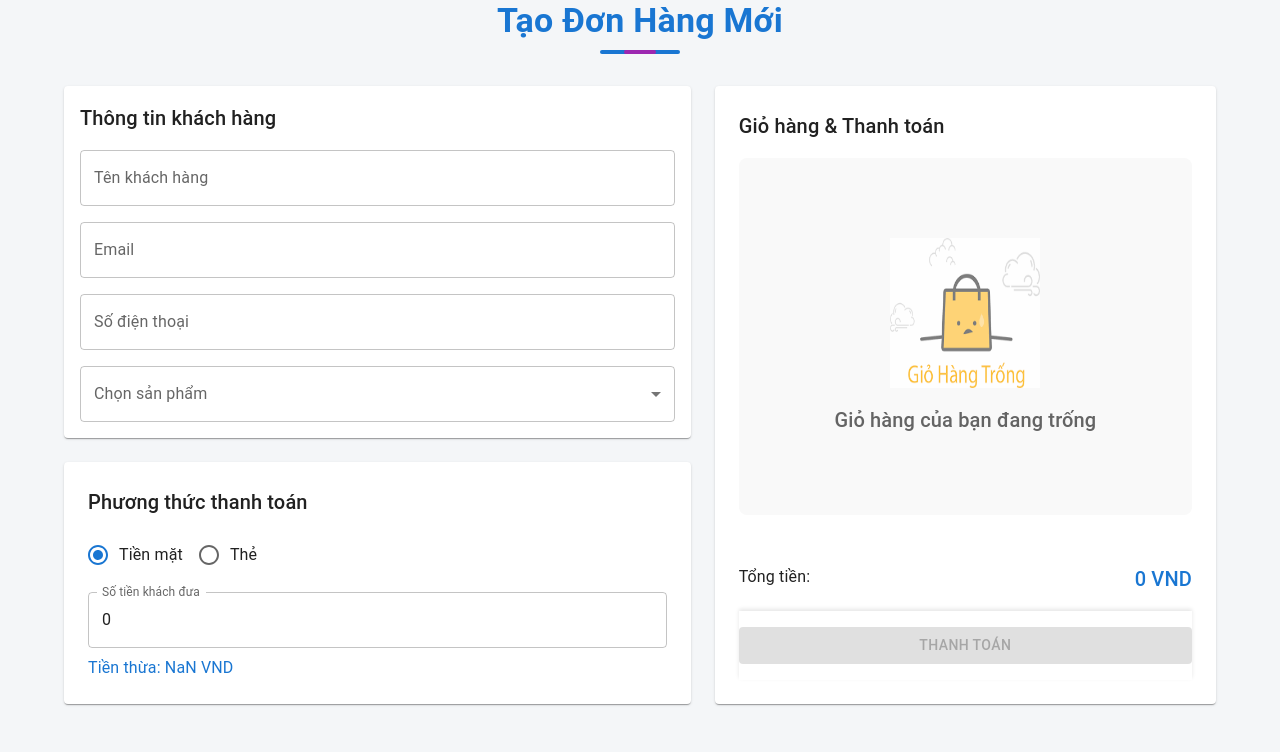
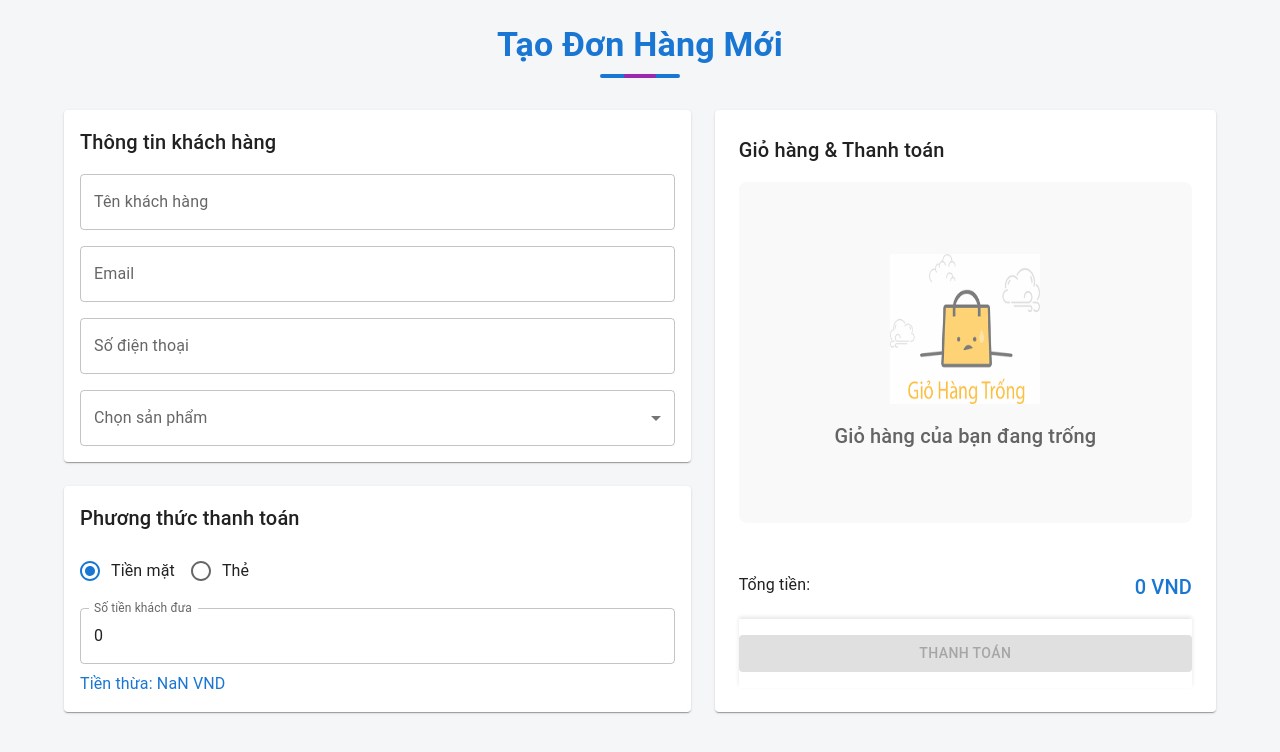
Before and after one commit to hongson1003/Mona_Test_NguyenHongSon, a React (Vite) app: page / in a window 1280 px wide. Shown: the top 752 px of the page. Built offline with nearby package versions, Linux system fonts and the light colour scheme.

Commit message:
ref: Refactor code voucher

```diff
--- a/src/components/CartItem.tsx
+++ b/src/components/CartItem.tsx
@@ -1,17 +1,21 @@
-import { ICartItem } from "@/models";
+import { ICartItem, IVoucher } from "@/models";
 import AddIcon from "@mui/icons-material/Add";
 import DeleteIcon from "@mui/icons-material/Delete";
 import RemoveIcon from "@mui/icons-material/Remove";
-import { Box, IconButton, Typography } from "@mui/material";
+import { Box, IconButton, MenuItem, Select, Typography } from "@mui/material";
 
 const CartItem = ({
   item,
   onRemove,
   onUpdateQuantity,
+  vouchers,
+  onSelectVoucher,
 }: {
   item: ICartItem;
   onRemove: (id: number) => void;
   onUpdateQuantity: (id: number, quantity: number) => void;
+  vouchers: IVoucher[];
+  onSelectVoucher: (itemId: number, voucherId: number | null) => void;
 }) => {
   return (
     <Box
@@ -39,6 +43,16 @@ const CartItem = ({
         <Typography variant="body2" color="textSecondary">
           {item.product.price.toLocaleString()} VND
         </Typography>
+
+        {/* Chọn phiếu giảm giá */}
+        <Select displayEmpty fullWidth size="small" sx={{ mt: 1 }}>
+          <MenuItem value="">Không sử dụng voucher</MenuItem>
+          {vouchers.map((voucher) => (
+            <MenuItem key={voucher.code} value={voucher.code}>
+              {voucher.code} - Giảm {voucher.value.toLocaleString()} VND
+            </MenuItem>
+          ))}
+        </Select>
 
         {/* Nút tăng giảm số lượng */}
         <Box
--- a/src/components/CartItemList.tsx
+++ b/src/components/CartItemList.tsx
@@ -1,6 +1,7 @@
-import { ICartItem } from "@/models";
+import { ICartItem, IVoucher } from "@/models";
 import { Box, Typography } from "@mui/material";
 import CartItem from "./CartItem";
+import { vouchers } from "@/mocks";
 
 interface CartItemListProps {
   cartItems: ICartItem[];
@@ -40,14 +41,17 @@ const CartItemList: React.FC<CartItemListProps> = ({
       </Typography>
     </Box>
   ) : (
-    cartItems.map((item) => (
+    <Box>
+      {cartItems.map((item) => (
         <CartItem
           key={item.id}
           item={item}
           onRemove={onRemove}
           onUpdateQuantity={onUpdateQuantity}
+          vouchers={vouchers as IVoucher[]}
         />
-    ))
+      ))}
+    </Box>
   );
 };
 
--- a/src/containers/orders/CreateOrder.tsx
+++ b/src/containers/orders/CreateOrder.tsx
@@ -43,10 +43,11 @@ const CreateOrder = () => {
     <Container
       maxWidth="lg"
       sx={{
+        py: 3,
         display: "flex",
         flexDirection: "column",
         alignItems: "center",
-        minHeight: "100vh",
+        height: "100vh",
       }}
     >
       {/* Tiêu đề */}
--- a/src/containers/orders/OrderForm.tsx
+++ b/src/containers/orders/OrderForm.tsx
@@ -32,7 +32,7 @@ const OrderForm = ({ methods, onSelectProducts }: IOrderFormProps) => {
         </Paper>
 
         {/* Paper cho phương thức thanh toán */}
-        <Paper sx={{ p: 3 }}>
+        <Paper sx={{ p: 2 }}>
           <Typography variant="h6" sx={{ mb: 2 }}>
             Phương thức thanh toán
           </Typography>
--- a/src/mocks/index.ts
+++ b/src/mocks/index.ts
@@ -1,3 +1,3 @@
 export * from "./products";
-export * from "./discounts";
+export * from "./vouchers";
 export * from "./paymentMethods";
--- a/src/mocks/discounts.ts
+++ b/src/mocks/vouchers.ts
@@ -1,4 +1,4 @@
-export const discounts = [
+export const vouchers = [
   { code: "SALE100K", type: "fixed", value: 100000 },
   { code: "SALE10%", type: "percent", value: 10 },
   { code: "SALE500K", type: "fixed", value: 500000 },
--- a/src/models/cart.ts
+++ b/src/models/cart.ts
@@ -1,5 +1,5 @@
 import { IBaseModel } from "./base";
-import { IDiscount } from "./discount";
+import { IVoucher } from "./voucher";
 
 export interface ICartProduct {
   id: number;
@@ -11,7 +11,7 @@ export interface ICartProduct {
 export interface ICartItem extends IBaseModel {
   product: ICartProduct;
   quantity: number;
-  discount?: IDiscount; // Mỗi sản phẩm có thể có 1 mã khuyến mãi
+  discount?: IVoucher; // Mỗi sản phẩm có thể có 1 mã khuyến mãi
 }
 
 export interface ICartState {
--- a/src/models/index.ts
+++ b/src/models/index.ts
@@ -1,4 +1,4 @@
 export * from "./cart";
-export * from "./discount";
+export * from "./voucher";
 export * from "./product";
 export * from "./order";
--- a/src/models/discount.ts
+++ b/src/models/voucher.ts
@@ -1,8 +1,6 @@
-import { IBaseModel } from "./base";
-
 export type DiscountType = "percentage" | "fixed";
 
-export interface IDiscount extends IBaseModel {
+export interface IVoucher {
   code: string;
   type: DiscountType;
   value: number;
--- a/src/store/cartSlice.ts
+++ b/src/store/cartSlice.ts
@@ -1,5 +1,5 @@
 import { products } from "@/mocks";
-import { IDiscount } from "@/models";
+import { IVoucher } from "@/models";
 import { ICartProduct, ICartState } from "@/models/cart";
 import { createSlice, PayloadAction } from "@reduxjs/toolkit";
 
@@ -64,7 +64,7 @@ const cartSlice = createSlice({
     },
     applyDiscount: (
       state,
-      action: PayloadAction<{ id: number; discount: IDiscount }>
+      action: PayloadAction<{ id: number; discount: IVoucher }>
     ) => {
       const item = state.items.find((item) => item.id === action.payload.id);
       if (item) {
```
Lines whose indentation alone changed are shown as unchanged.
